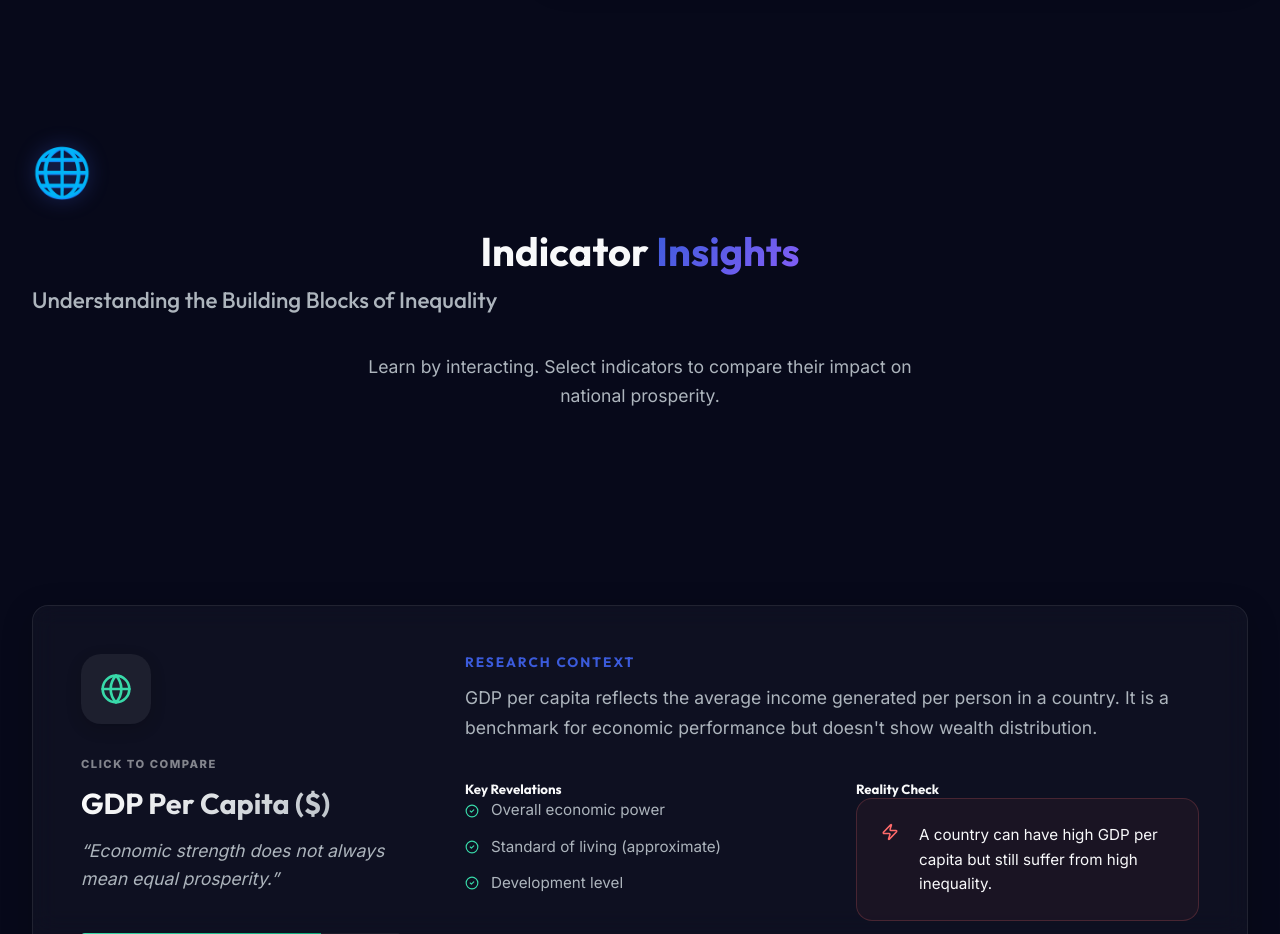
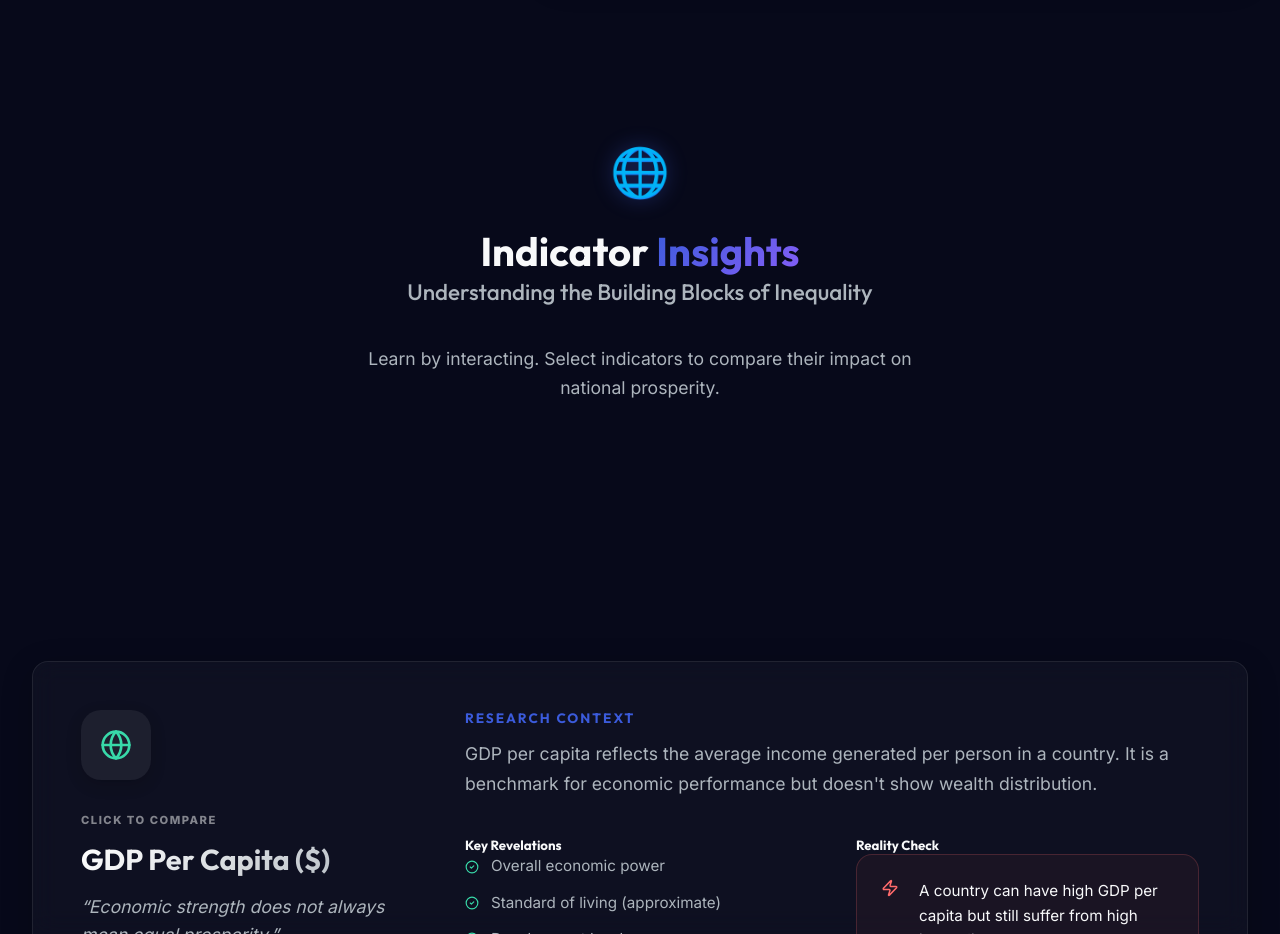
Before and after one commit to Kasireddy-Seshi-Reddy/global-income-distribution, a React (Vite) app in the folder frontend/: page /about in a window 1280 px wide. Shown: the part 940-1874 px from the top of the page. Built offline with nearby package versions, Linux system fonts and the light colour scheme; no server answers; sample sign-in values are in the browser's storage.

Commit message:
style(about): enforce pixel-perfect vertical centering for storytelling header group

```diff
--- a/frontend/src/pages/About.css
+++ b/frontend/src/pages/About.css
@@ -160,6 +160,18 @@
 .indicator-storytelling-container {
     margin-top: 10rem;
     padding-bottom: 6rem;
+}
+
+.storytelling-header {
+    display: flex;
+    flex-direction: column;
+    align-items: center;
+    text-align: center;
+    margin-bottom: 4rem;
+}
+
+.storytelling-header .section-title {
+    margin-bottom: 0.5rem; /* Narrow gap */
 }
 
 .section-header-icon {
--- a/frontend/src/pages/About.jsx
+++ b/frontend/src/pages/About.jsx
@@ -261,7 +261,7 @@ const About = () => {
                 </div>
 
                 <div className="indicator-storytelling-container">
-                    <div className="text-center">
+                    <div className="storytelling-header">
                         <div className="section-header-icon">🌐</div>
                         <h2 className="section-title">
                             Indicator <span className="gradient-text">Insights</span>
```
